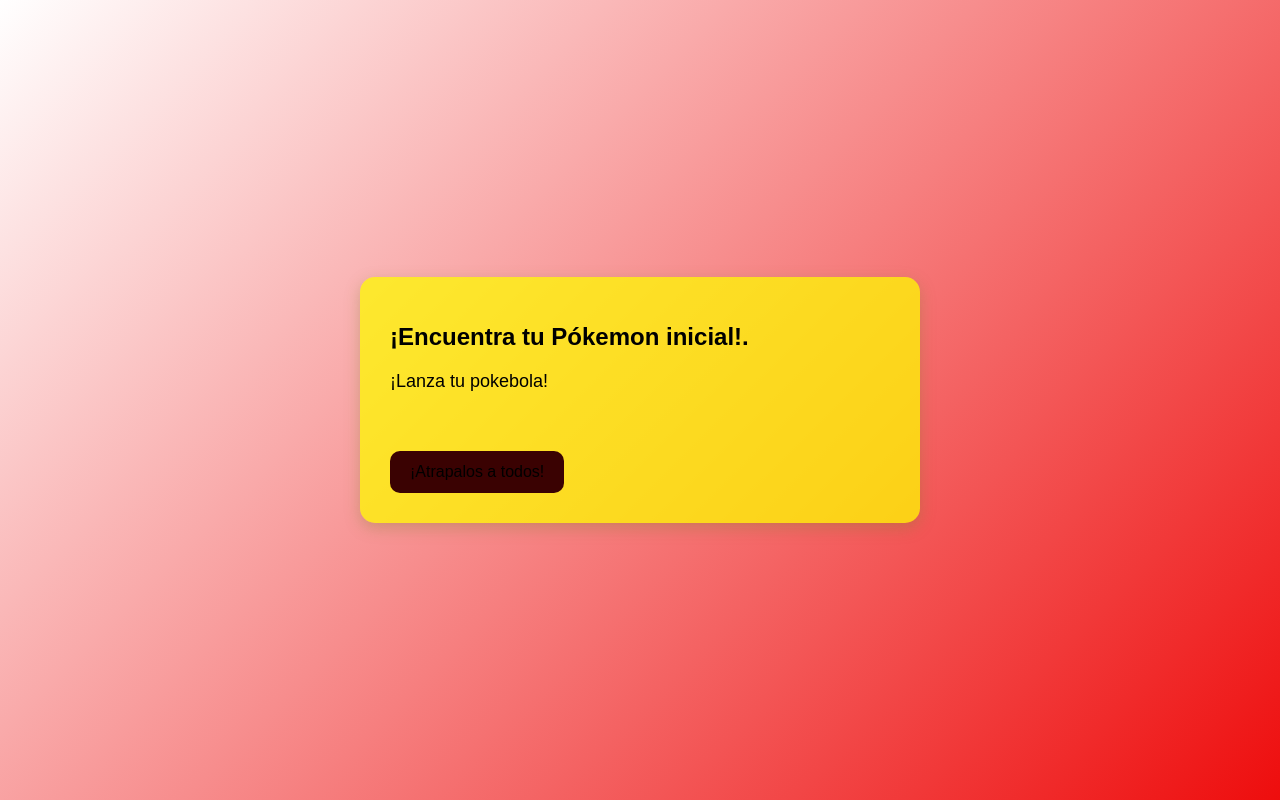
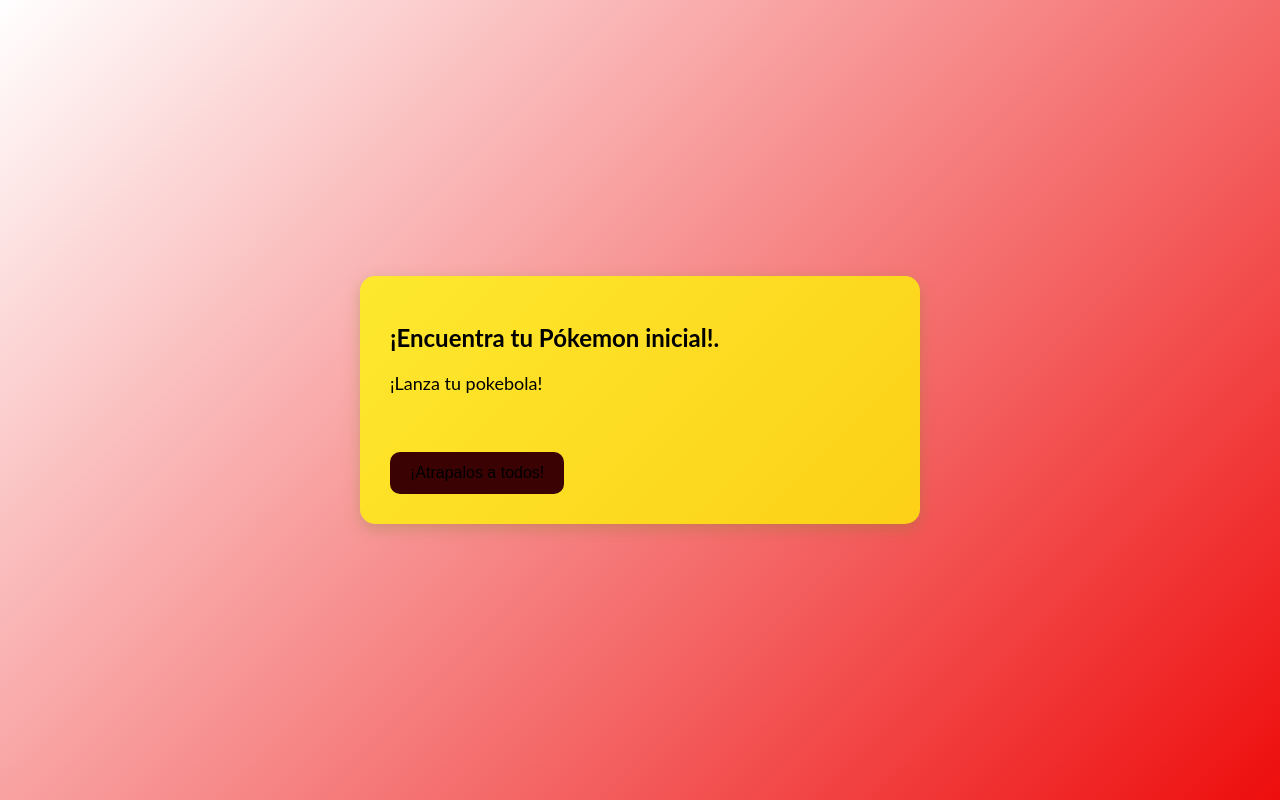
Before and after one commit to PedroSandovalEs/Chamba-del-golfo, a plain HTML site: page index.html in a window 1280 px wide. Drawn offline with Linux system fonts and the light colour scheme.

Commit message:
Update style.css

```diff
--- a/style.css
+++ b/style.css
@@ -1,5 +1,5 @@
 body {
-  font-family: Arial, sans-serif;
+  font-family: Open-sans, lato;
   background: linear-gradient(135deg, #ffffff, #ee0d0d);
   color: #000000;
   text-align: match-parent;
```
